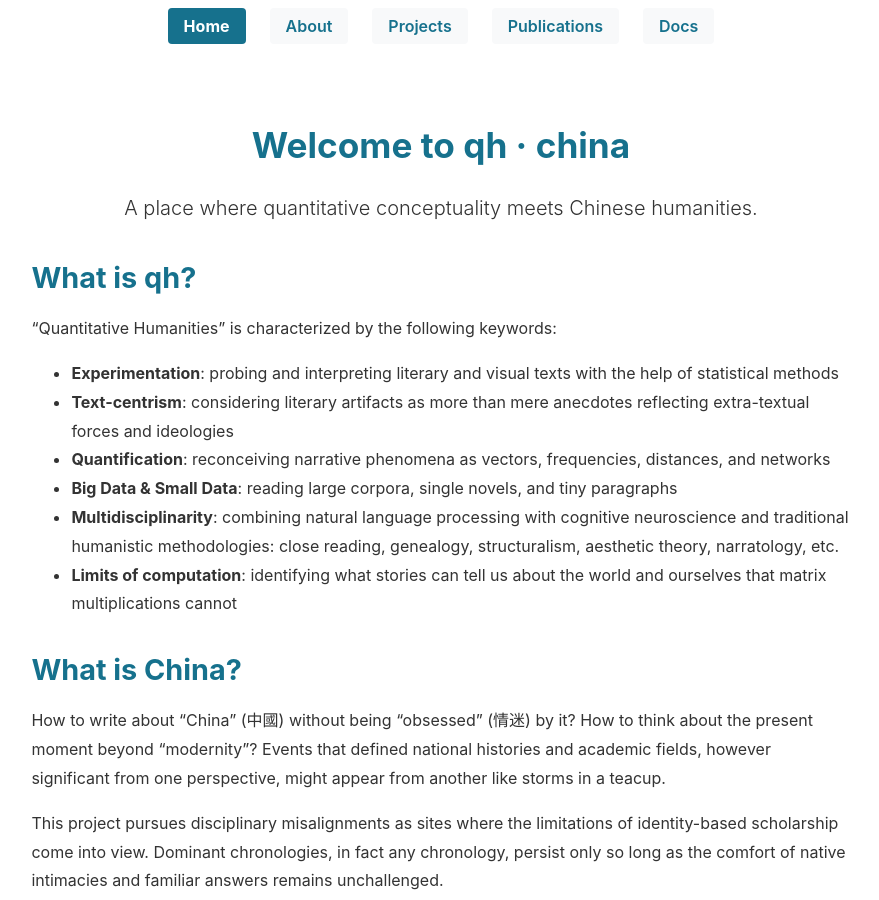
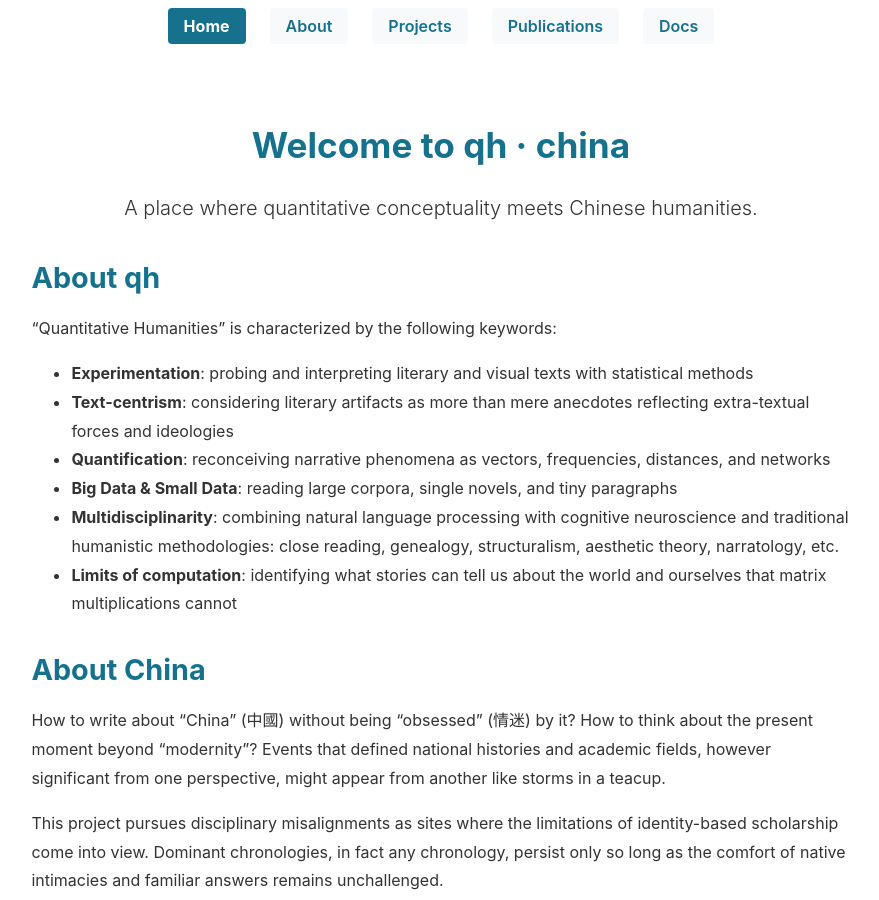
Before and after one commit to mcjkurz/qhchina-web, a Jekyll site: the page built from index.md, in a window 1280 px wide and 900 px high, scrolled down 477 px. Shown: the whole window, without its empty margins (199-1078 px from the left). Built offline with Jekyll 4.4.1, drawn with Linux system fonts in a browser that asks for light colours.

Commit message:
picture change

```diff
--- a/index.md
+++ b/index.md
@@ -30,18 +30,18 @@ title: Home
   <p class="lead">A place where quantitative conceptuality meets Chinese humanities.</p>
 </div>
 
-## What is qh?
+## About qh
 
 "Quantitative Humanities" is characterized by the following keywords:
 
-- **Experimentation**: probing and interpreting literary and visual texts with the help of statistical methods
+- **Experimentation**: probing and interpreting literary and visual texts with statistical methods
 - **Text-centrism**: considering literary artifacts as more than mere anecdotes reflecting extra-textual forces and ideologies
 - **Quantification**: reconceiving narrative phenomena as vectors, frequencies, distances, and networks
 - **Big Data & Small Data**: reading large corpora, single novels, and tiny paragraphs
 - **Multidisciplinarity**: combining natural language processing with cognitive neuroscience and traditional humanistic methodologies: close reading, genealogy, structuralism, aesthetic theory, narratology, etc.
 - **Limits of computation**: identifying what stories can tell us about the world and ourselves that matrix multiplications cannot
 
-## What is China?
+## About China
 
 How to write about "China" (中國) without being "obsessed" (情迷) by it? How to think about the present moment beyond "modernity"? Events that defined national histories and academic fields, however significant from one perspective, might appear from another like storms in a teacup.
 
```
